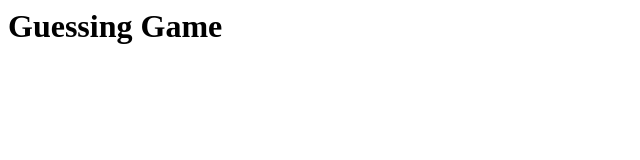
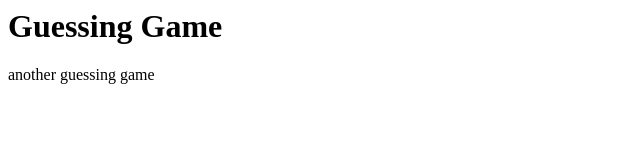
Before and after one commit to 0ngezwa-felele/guessingGame, a plain HTML site: page index.html in a window 1280 px wide. Shown: the whole page, without its empty margins (0-640 px from the left). Drawn offline with Linux system fonts and the light colour scheme.

Commit message:
another commit

```diff
--- a/index.html
+++ b/index.html
@@ -1 +1,2 @@
 <h1>Guessing Game</h1>
+<p>another guessing game<p>
```
